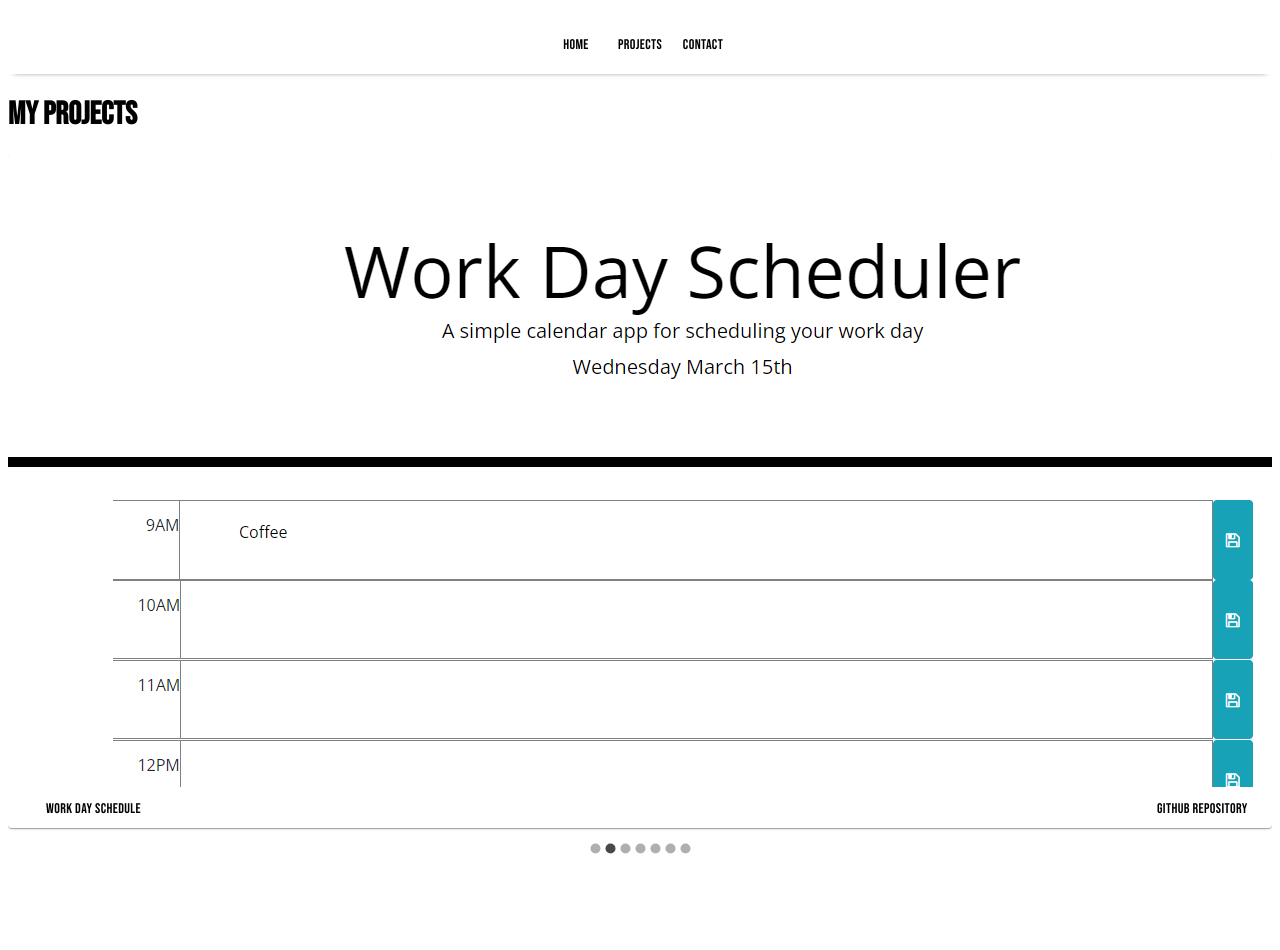
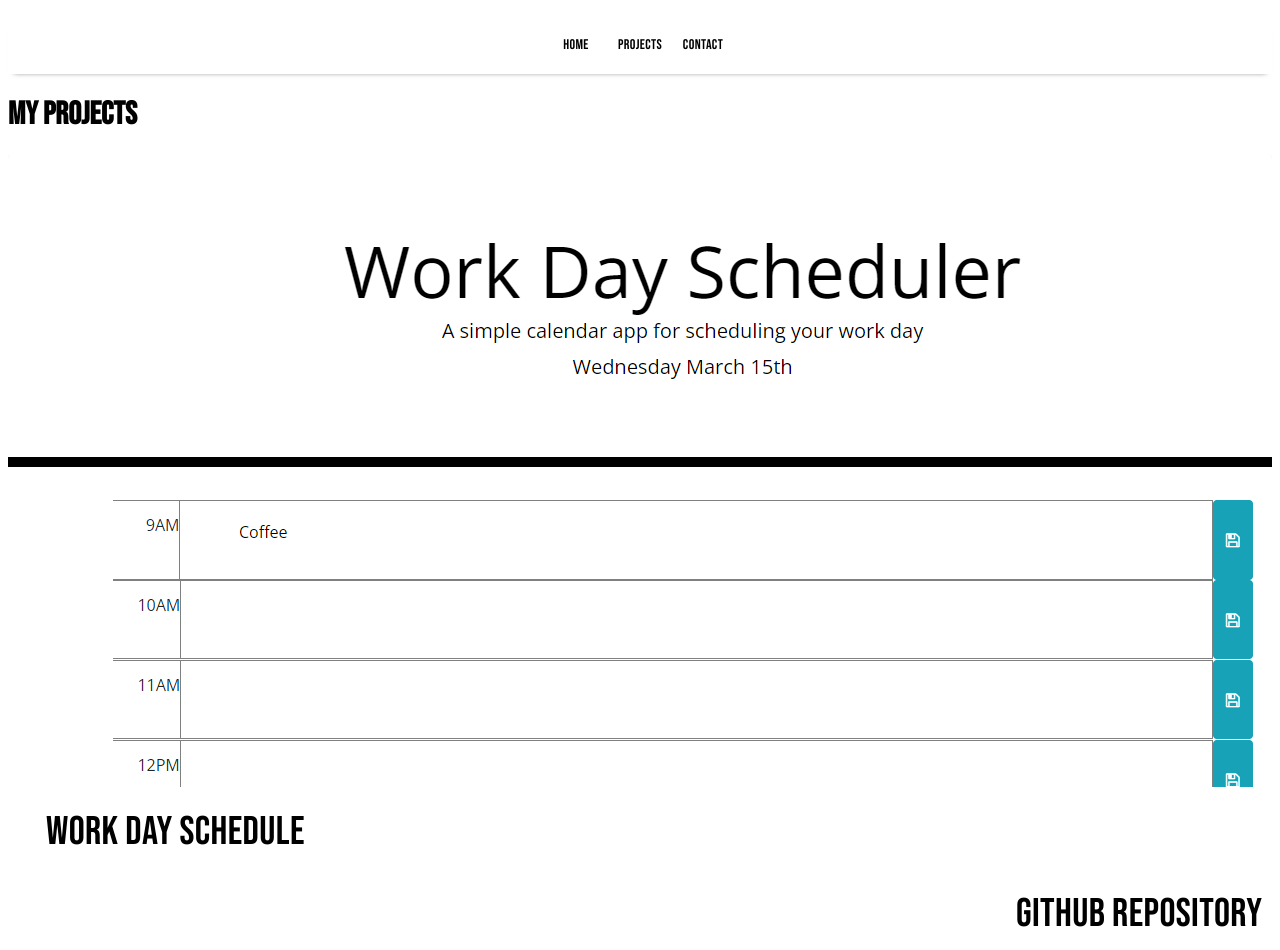
Before and after one commit to Sarahsegla/portfolio, a React (Create React App) app: page /projects in a window 1280 px wide. Shown: the top 950 px of the page. Before the commit the page ends 864 px from the top, so only its background shows below. Built offline with nearby package versions, Linux system fonts and the light colour scheme.

Commit message:
made button bigger

```diff
--- a/src/components/item/item.js
+++ b/src/components/item/item.js
@@ -12,10 +12,10 @@ function Item(props)
             </div>
 
             <Button variant="text" className="LinkButton">
-            <a href={props.item.url} style={{ textDecoration: 'none', color: 'black', fontFamily: 'Bebas Neue', paddingLeft: '30px' }} >{props.item.description}</a>
+            <a href={props.item.url} style={{ textDecoration: 'none', color: 'black', fontFamily: 'Bebas Neue', paddingLeft: '30px', fontSize: '40px' }} >{props.item.description}</a>
             </Button>
             <Button variant="text" className="GitButton">
-            <a href={props.item.GitUrl} style={{ textDecoration: 'none', color: 'black', fontFamily: 'Bebas Neue', paddingLeft: '1000px' }}>GitHub Repository </a>
+            <a href={props.item.GitUrl} style={{ textDecoration: 'none', color: 'black', fontFamily: 'Bebas Neue', paddingLeft: '1000px', fontSize: '40px' }}>GitHub Repository </a>
             </Button>
         </Paper>
     )
```
